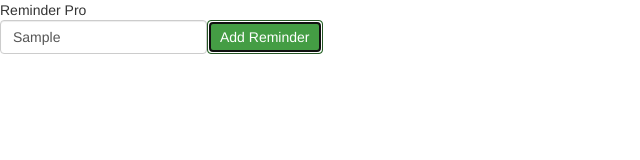
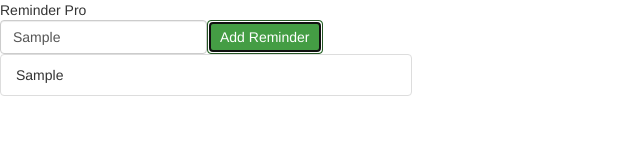
Before and after one commit to Zhusufeng/reminder-pro, a React (Create React App) app: page / in a window 1280 px wide. Both pictures are taken after typing "Sample" into the empty fields and a click on the button "Add Reminder". Shown: the top 160 px of the page, without its empty margins (0-640 px from the left). Built offline with nearby package versions, Linux system fonts and the light colour scheme.

Commit message:
Add function to render reminders from this.props in App

```diff
--- a/src/components/App.jsx
+++ b/src/components/App.jsx
@@ -14,8 +14,25 @@ class App extends Component {
     this.props.addReminder(this.state.text);
   }
 
+  renderReminders () {
+    const {reminders} = this.props;
+
+    return (
+      <ul className="list-group col-sm-4">
+        {
+          reminders.map(reminder => {
+            return (
+              <li key={reminder.id} className="list-group-item">
+                <div>{reminder.text}</div>
+              </li>
+            )
+          })
+        }
+      </ul>
+    );
+  }
+
   render () {
-    console.log('this.props', this.props);
     return (
       <div className="App">
         <div className="title">
@@ -29,6 +46,7 @@ class App extends Component {
               onChange={(e) => this.setState({text: e.target.value})}
             />
           </div>
+
           <button
             type="button"
             className="btn btn-success"
@@ -37,6 +55,7 @@ class App extends Component {
             Add Reminder
           </button>
         </div>
+        { this.renderReminders() }
       </div>
     );
   }
```
